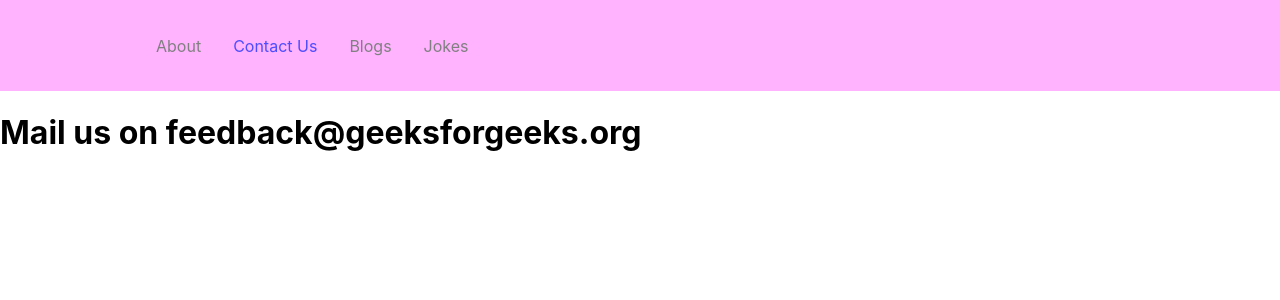
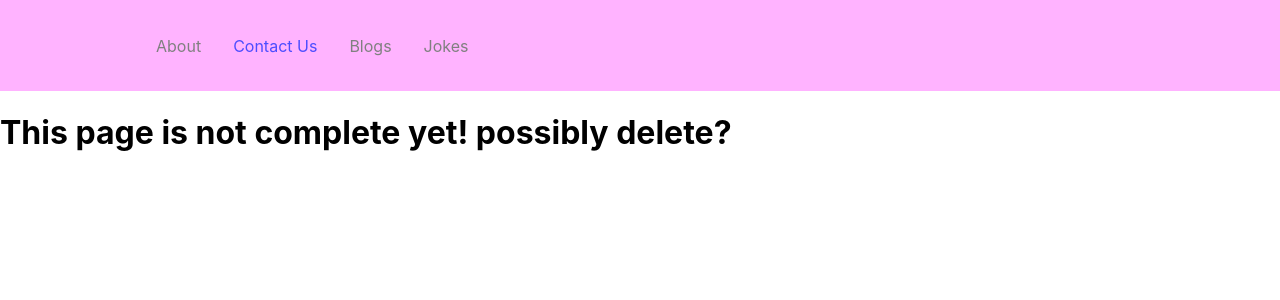
Before and after one commit to jessieward14/React-Website, a React (Create React App) app: page /contact in a window 1280 px wide. Shown: the top 300 px of the page. Built offline with nearby package versions, Linux system fonts and the light colour scheme.

Commit message:
Homework 1/9

```diff
--- a/src/Pages/blog.css
+++ b/src/Pages/blog.css
@@ -8,7 +8,7 @@
    border-image-width: 1in;
    image-orientation: 0deg;
    border-image: 10%;
-   border-color: blue;
+   border-color: rgb(108, 108, 235);
    justify-content: center;
    align-items: center;
    margin-top: 50px;
--- a/src/Pages/contact.js
+++ b/src/Pages/contact.js
@@ -4,8 +4,7 @@
     return (
         <div>
             <h1>
-                Mail us on
-                feedback@geeksforgeeks.org
+                This page is not complete yet! possibly delete?
             </h1>
         </div>
     );
```
